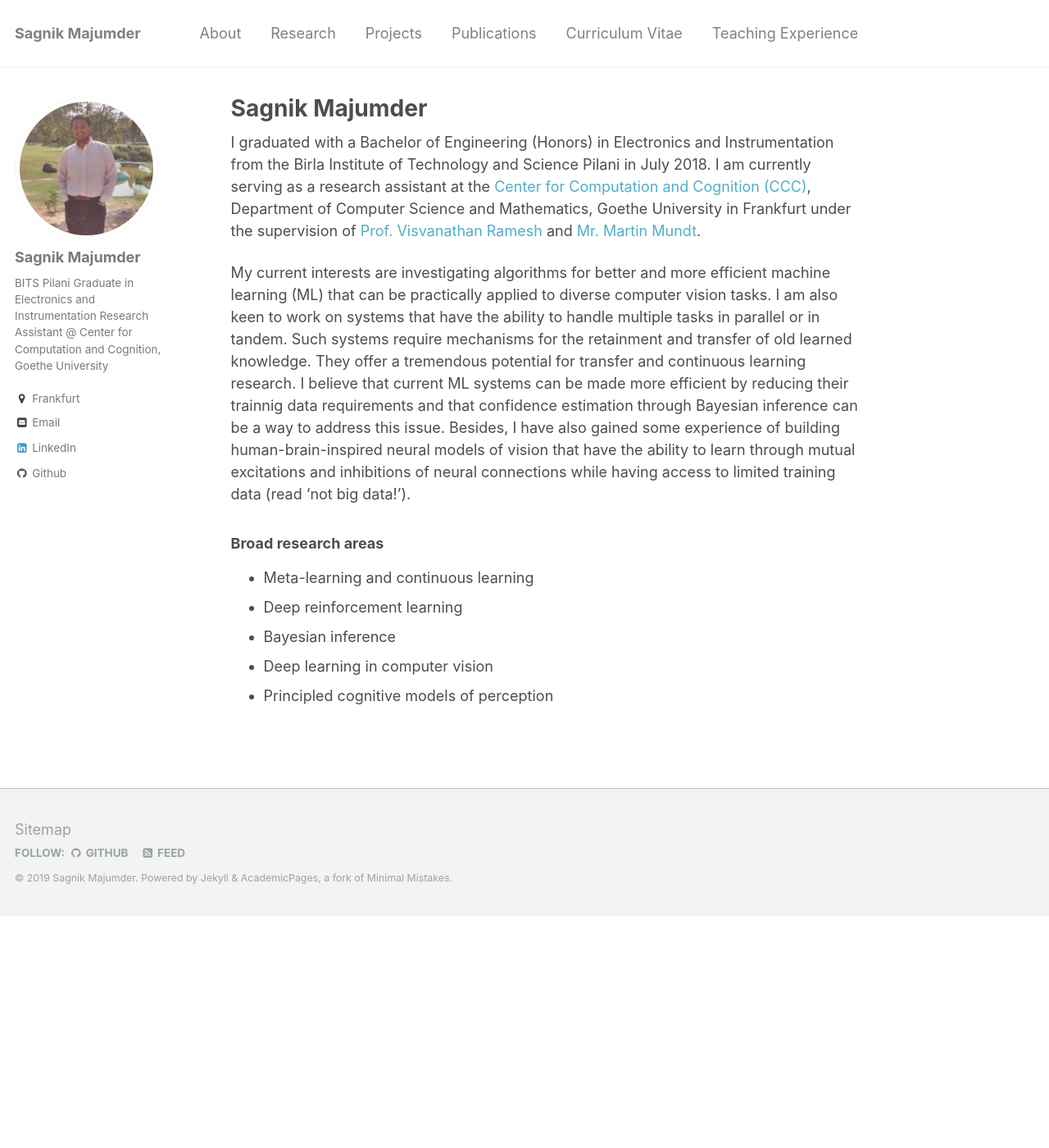
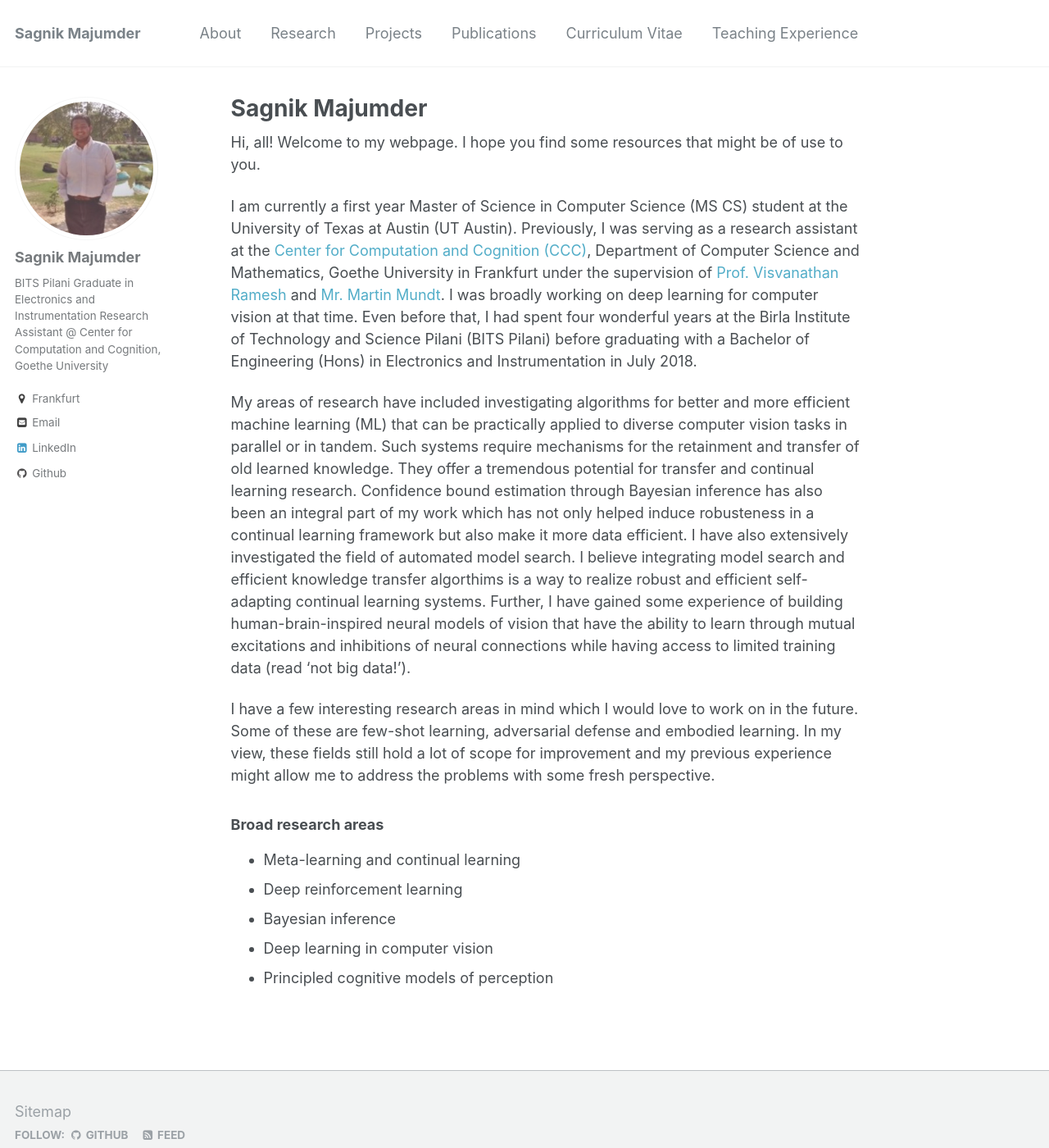
Before and after one commit to SAGNIKMJR/sagnikmjr.github.io, a Jekyll site: the page built from _pages/about.md, in a window 1280 px wide and 1400 px high. Shown: the whole window at 82% size. Built offline with Jekyll 4.4.1, drawn with Linux system fonts in a browser that asks for light colours.

Commit message:
about.md updates

```diff
--- a/_pages/about.md
+++ b/_pages/about.md
@@ -8,12 +8,16 @@ redirect_from:
   - /about.html
 ---
 
-I graduated with a Bachelor of Engineering (Honors) in Electronics and Instrumentation from the Birla Institute of Technology and Science Pilani in July 2018. I am currently serving as a research assistant at the [Center for Computation and Cognition (CCC)](http://www.ccc.cs.uni-frankfurt.de/), Department of Computer Science and Mathematics, Goethe University in Frankfurt under the supervision of [Prof. Visvanathan Ramesh](https://scholar.google.co.in/citations?user=SS10xIgAAAAJ&hl=en) and [Mr. Martin Mundt](http://martin-mundt.com/).
+Hi, all! Welcome to my webpage. I hope you find some resources that might be of use to you.
 
-My current interests are investigating algorithms for better and more efficient machine learning (ML) that can be practically applied to diverse computer vision tasks. I am also keen to work on systems that have the ability to handle multiple tasks in parallel or in tandem. Such systems require mechanisms for the retainment and transfer of old learned knowledge. They offer a tremendous potential for transfer and continuous learning research. I believe that current ML systems can be made more efficient by reducing their trainnig data requirements and that confidence estimation through Bayesian inference can be a way to address this issue. Besides, I have also gained some experience of building human-brain-inspired neural models of vision that have the ability to learn through mutual excitations and inhibitions of neural connections while having access to limited training data (read 'not big data!').
+I am currently a first year Master of Science in Computer Science (MS CS) student at the University of Texas at Austin (UT Austin). Previously, I was serving as a research assistant at the [Center for Computation and Cognition (CCC)](http://www.ccc.cs.uni-frankfurt.de/), Department of Computer Science and Mathematics, Goethe University in Frankfurt under the supervision of [Prof. Visvanathan Ramesh](https://scholar.google.co.in/citations?user=SS10xIgAAAAJ&hl=en) and [Mr. Martin Mundt](http://martin-mundt.com/). I was broadly working on deep learning for computer vision at that time. Even before that, I had spent four wonderful years at the Birla Institute of Technology and Science Pilani (BITS Pilani) before graduating with a Bachelor of Engineering (Hons) in Electronics and Instrumentation in July 2018.
+
+My areas of research have included investigating algorithms for better and more efficient machine learning (ML) that can be practically applied to diverse computer vision tasks in parallel or in tandem. Such systems require mechanisms for the retainment and transfer of old learned knowledge. They offer a tremendous potential for transfer and continual learning research. Confidence bound estimation through Bayesian inference has also been an integral part of my work which has not only helped induce robusteness in a continual learning framework but also make it more data efficient. I have also extensively investigated the field of automated model search. I believe integrating model search and efficient knowledge transfer algorthims is a way to realize robust and efficient self-adapting continual learning systems. Further, I have gained some experience of building human-brain-inspired neural models of vision that have the ability to learn through mutual excitations and inhibitions of neural connections while having access to limited training data (read 'not big data!').
+
+I have a few interesting research areas in mind which I would love to work on in the future. Some of these are few-shot learning, adversarial defense and embodied learning. In my view, these fields still hold a lot of scope for improvement and my previous experience might allow me to address the problems with some fresh perspective.
 
 ### Broad research areas
-* Meta-learning and continuous learning
+* Meta-learning and continual learning
 * Deep reinforcement learning
 * Bayesian inference
 * Deep learning in computer vision
```
